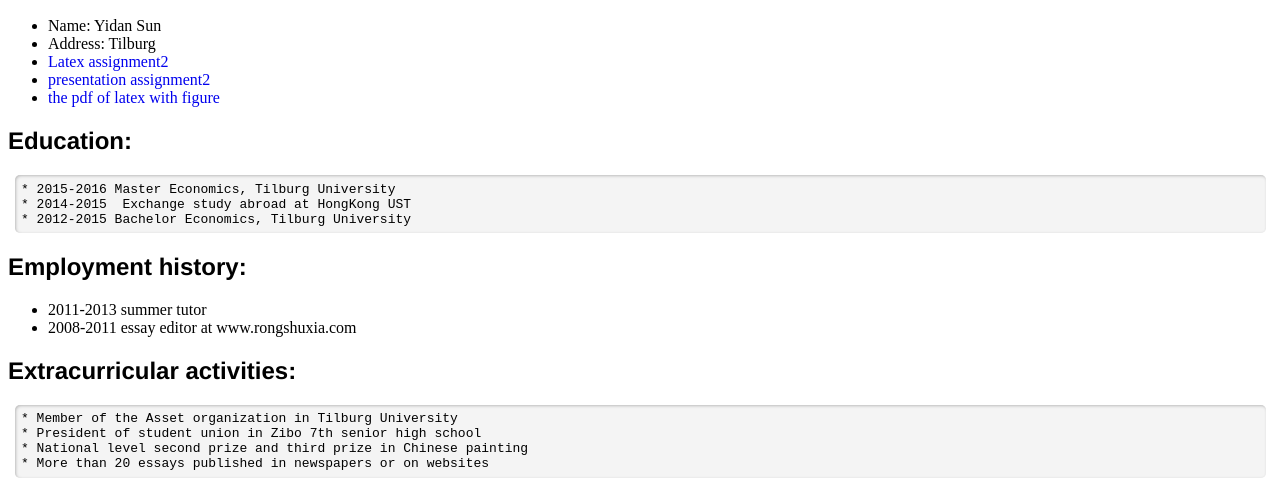
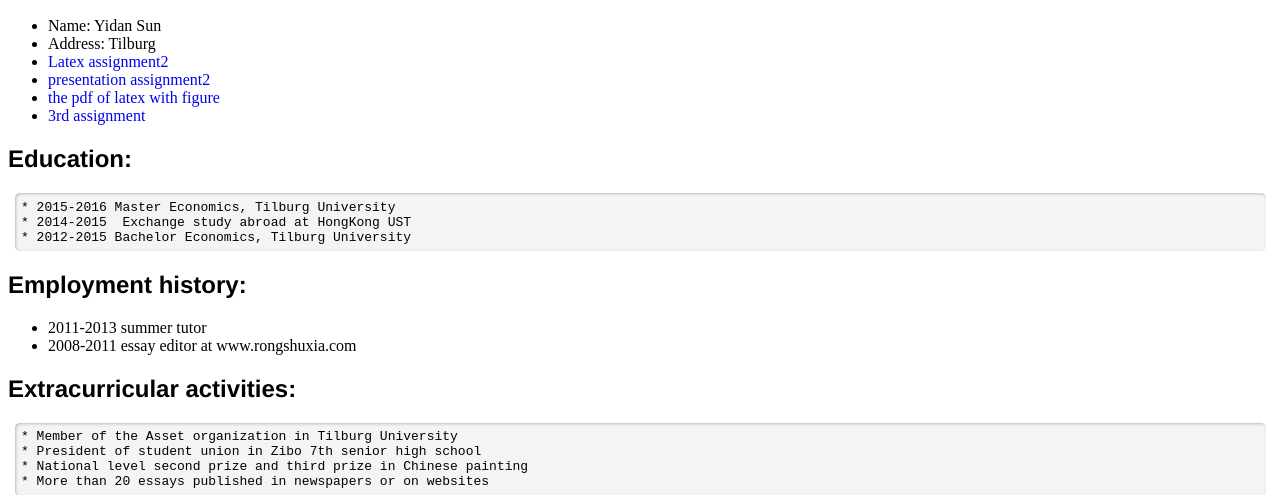
Before and after one commit to yidansun/assignment1, a plain HTML site: page index.html in a window 1280 px wide. Shown: the part 280-775 px from the top of the page. Drawn offline with Linux system fonts and the light colour scheme.

Commit message:
First pages commit

```diff
--- a/index.html
+++ b/index.html
@@ -23,6 +23,7 @@
 <li><a href="http://yidansun.github.io/assignment2/mathMathJax.html">Latex assignment2</a></li>
 <li><a href="http://yidansun.github.io/assignment2/plain.html#/">presentation assignment2</a></li>
 <li><a href="http://yidansun.github.io/assignment2/assignment_6.pdf">the pdf of latex with figure</a></li>
+<li><a href="http://yidansun.github.io/Third-assignment/assignment3_sun_dornigg.html">3rd assignment</a></li>
 </ul>
 <h2 id="education">Education:</h2>
 <pre><code>* 2015-2016 Master Economics, Tilburg University
```
Also changed, not shown: 1 other file.
